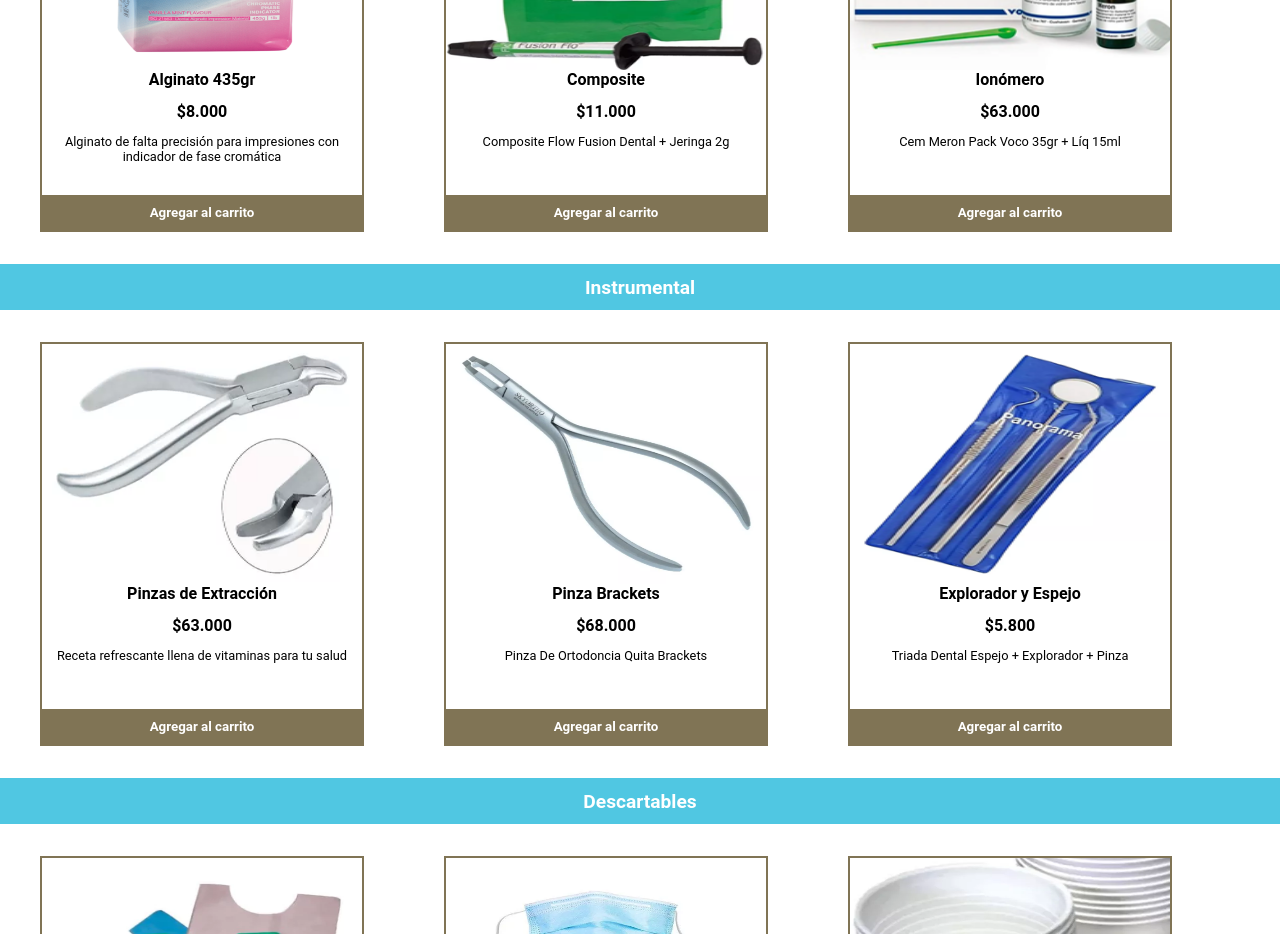
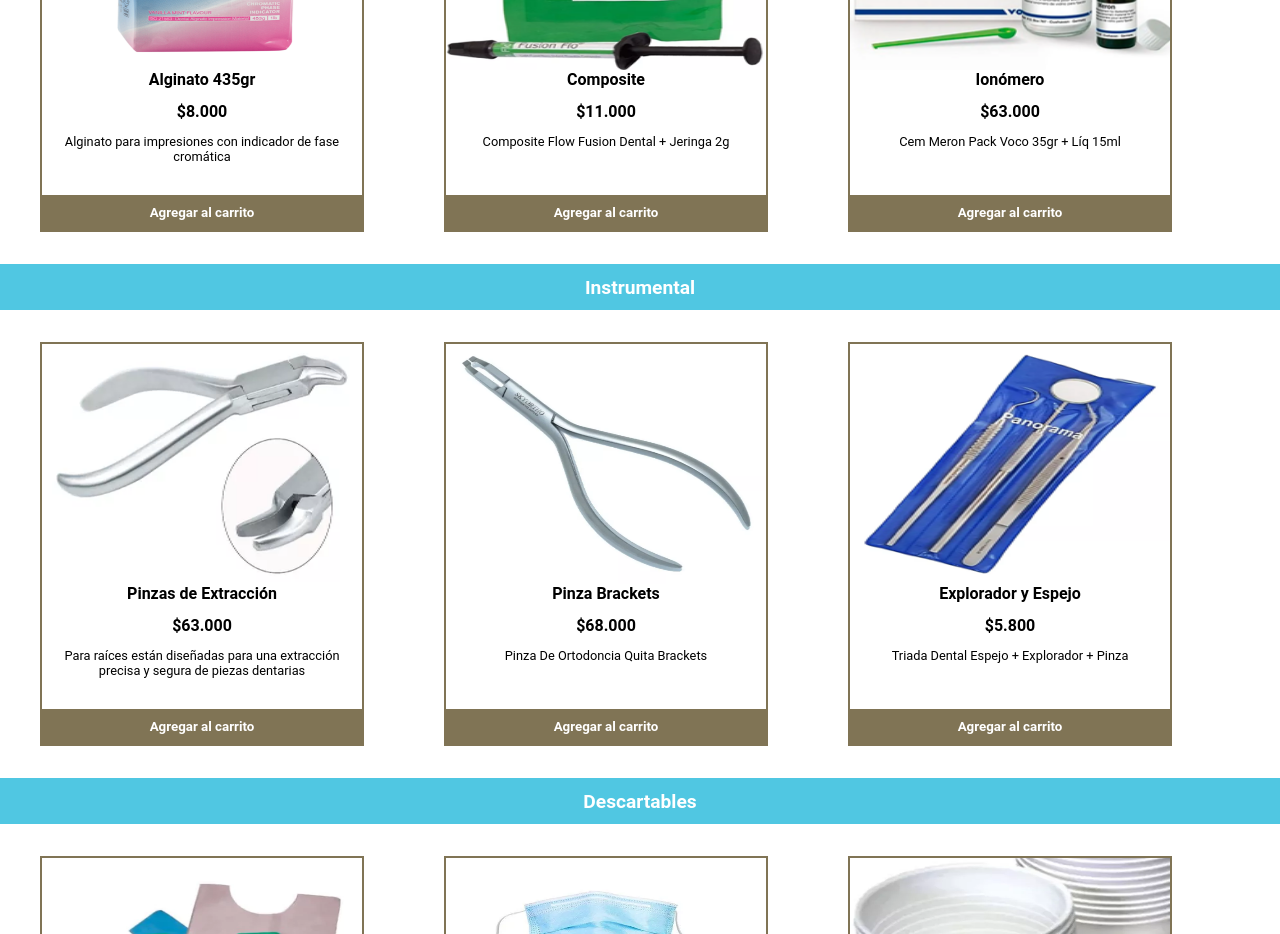
Before and after one commit to claudizapata/odontoInsumos, a plain HTML site: page productos.html in a window 1280 px wide. Shown: the part 880-1814 px from the top of the page. Drawn offline with Linux system fonts and the light colour scheme.

Commit message:
modif en texto de pinzas en Productos.html

```diff
--- a/productos.html
+++ b/productos.html
@@ -55,7 +55,7 @@
                     <img class="prod_imagen" src="./imagenes/flex_productos/Alginato_453gr.png" alt="alginato">
                     <p class="prod_titulo">Alginato 435gr</p>
                     <p class="prod_titulo">$8.000</p>
-                    <p class="prod_descrip">Alginato de falta precisión para impresiones con indicador de fase cromática</p>
+                    <p class="prod_descrip">Alginato para impresiones con indicador de fase cromática</p>
                     <button class="prod__boton">Agregar al carrito</button>
                 </div>
                 <div class="caja_prod">
@@ -83,7 +83,7 @@
                     <img class="prod_imagen" src="./imagenes/flex_productos/pinza_extraccion.png" alt="pinzas">
                     <p class="prod_titulo">Pinzas de Extracción</p>
                     <p class="prod_titulo">$63.000</p>
-                    <p class="prod_descrip">Receta refrescante llena de vitaminas para tu salud</p>
+                    <p class="prod_descrip">Para raíces están diseñadas para una extracción precisa y segura de piezas dentarias</p>
                     <button class="prod__boton">Agregar al carrito</button>
                 </div>
                 <div class="caja_prod">
```
